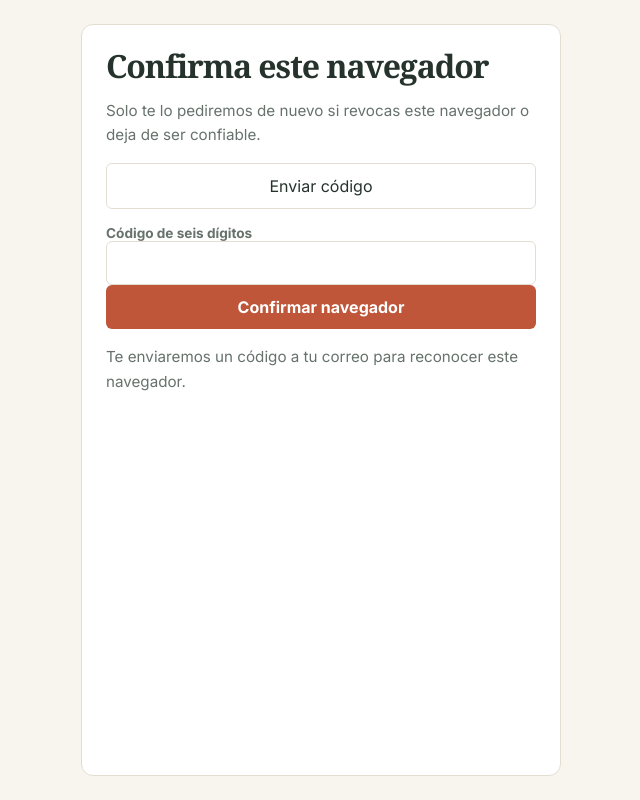
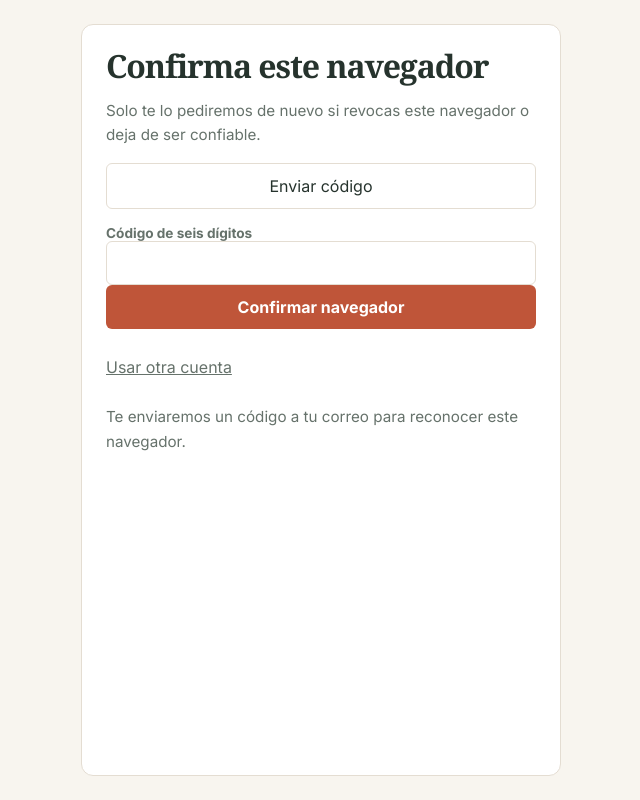
Before and after one commit to VillarroelSergio/TuDespensa, a Next.js app: page /auth/verify-device in a window 1280 px wide. Shown: the whole page, without its empty margins (319-959 px from the left). Built offline with nearby package versions, Linux system fonts and the light colour scheme.

Commit message:
fix(auth): allow switching accounts from device check

```diff
--- a/src/app/auth/verify-device/page.tsx
+++ b/src/app/auth/verify-device/page.tsx
@@ -3,6 +3,7 @@
 import { useState } from 'react'
 import { useRouter } from 'next/navigation'
 import { requestNewBrowserCode, verifyNewBrowserCode } from '@/modules/auth/device-verification'
+import { createSupabaseBrowserClient } from '@/lib/supabase/browser'
 
 export default function VerifyDevicePage() {
   const router = useRouter()
@@ -22,5 +23,11 @@ export default function VerifyDevicePage() {
     catch (error) { setMessage(error instanceof Error ? error.message : 'No hemos podido verificar el código.') }
     finally { setPending(false) }
   }
-  return <main className="auth-main"><section className="onboarding-card"><h1>Confirma este navegador</h1><p>Solo te lo pediremos de nuevo si revocas este navegador o deja de ser confiable.</p><button className="secondary-button" type="button" onClick={sendCode} disabled={pending}>Enviar código</button><form onSubmit={verify}><label htmlFor="device-code">Código de seis dígitos</label><input id="device-code" inputMode="numeric" autoComplete="one-time-code" pattern="[0-9]{6}" maxLength={6} value={code} onChange={(event) => setCode(event.target.value.replace(/\D/g, ''))} required /><button className="primary-button" disabled={pending}>Confirmar navegador</button></form><p aria-live="polite">{message}</p></section></main>
+  async function switchAccount() {
+    setPending(true)
+    await createSupabaseBrowserClient().auth.signOut()
+    router.replace('/login')
+    router.refresh()
+  }
+  return <main className="auth-main"><section className="onboarding-card"><h1>Confirma este navegador</h1><p>Solo te lo pediremos de nuevo si revocas este navegador o deja de ser confiable.</p><button className="secondary-button" type="button" onClick={sendCode} disabled={pending}>Enviar código</button><form onSubmit={verify}><label htmlFor="device-code">Código de seis dígitos</label><input id="device-code" inputMode="numeric" autoComplete="one-time-code" pattern="[0-9]{6}" maxLength={6} value={code} onChange={(event) => setCode(event.target.value.replace(/\D/g, ''))} required /><button className="primary-button" disabled={pending}>Confirmar navegador</button></form><button className="text-action" type="button" onClick={switchAccount} disabled={pending}>Usar otra cuenta</button><p aria-live="polite">{message}</p></section></main>
 }
```
